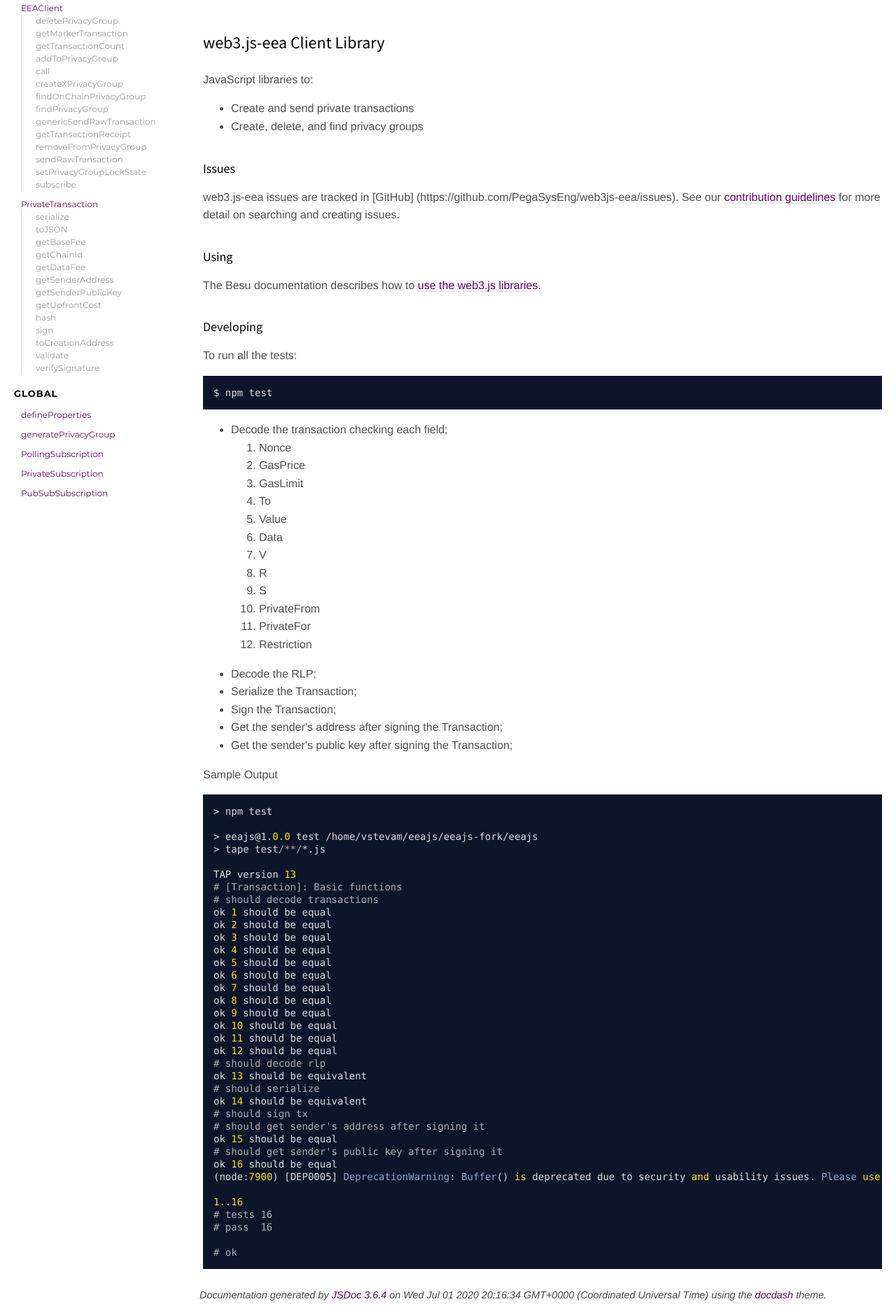
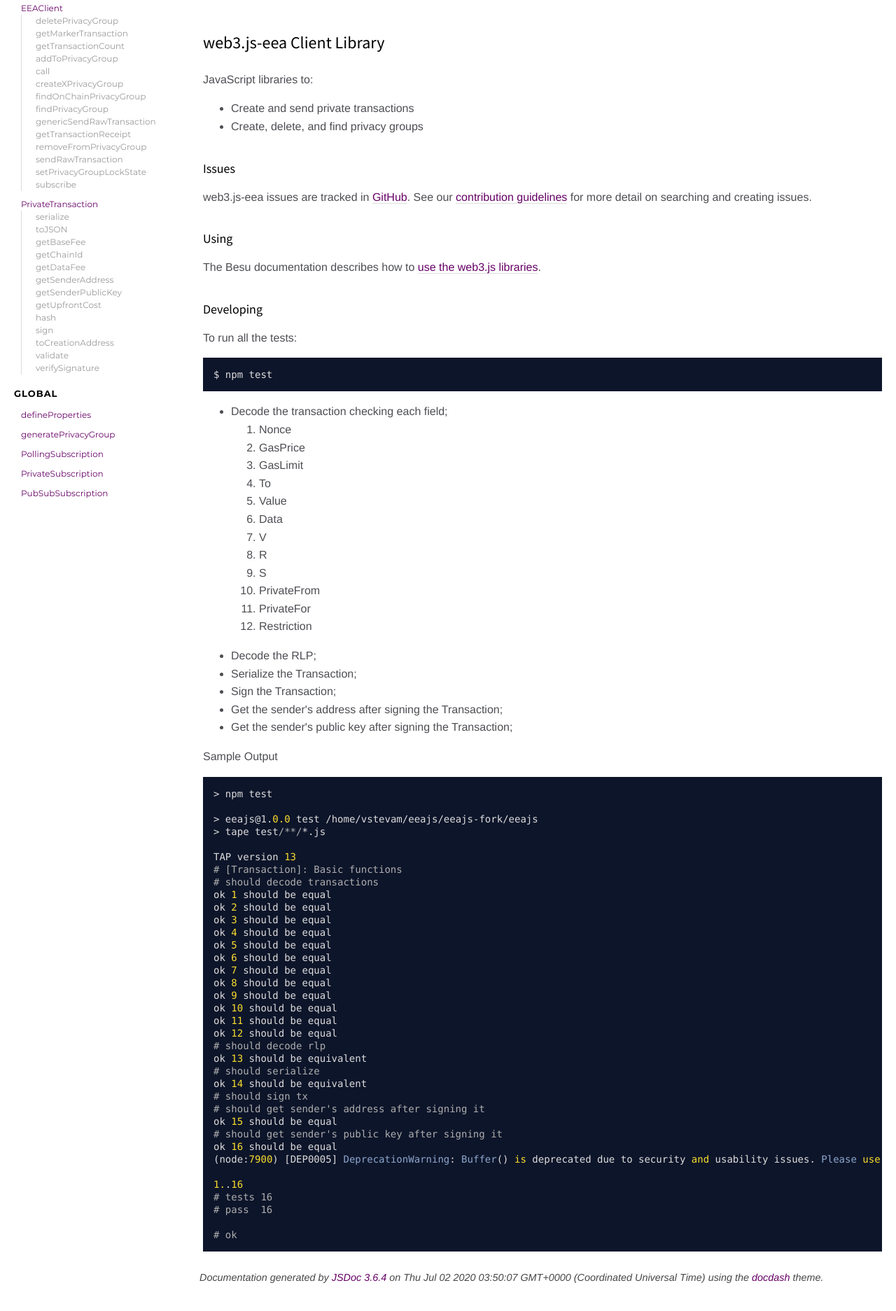
Before and after one commit to Consensys/web3js-eea, a plain HTML site: page latest/index.html in a window 1280 px wide. Shown: the part 72-1945 px from the top of the page at 70% size. After the commit the page ends 1920 px from the top, so only its background shows below. Drawn offline with Linux system fonts and the light colour scheme.

Commit message:
Automated SDK documentation update
[ci skip] Circle CI build 300, see https://circleci.com/gh/PegaSysEng/web3js-eea/300

Branch: master, commit: 09cc0f91b4f281e33a923859f285f4913b75cefb, tag:none

```diff
--- a/latest/index.html
+++ b/latest/index.html
@@ -64,7 +64,7 @@
 <li>Create, delete, and find privacy groups</li>
 </ul>
 <h2>Issues</h2>
-<p>web3.js-eea issues are tracked in [GitHub] (https://github.com/PegaSysEng/web3js-eea/issues).
+<p>web3.js-eea issues are tracked in <a href="https://github.com/PegaSysEng/web3js-eea/issues">GitHub</a>.
 See our <a href="https://github.com/PegaSysEng/web3js-eea/blob/master/CONTRIBUTING.md">contribution guidelines</a> for more detail on searching and creating issues.</p>
 <h2>Using</h2>
 <p>The Besu documentation describes how to <a href="https://besu.hyperledger.org/en/latest/Reference/web3js-eea-Methods/">use the web3.js libraries</a>.</p>
@@ -147,7 +147,7 @@
 <br class="clear">
 
 <footer>
-    Documentation generated by <a href="https://github.com/jsdoc3/jsdoc">JSDoc 3.6.4</a> on Wed Jul 01 2020 20:16:34 GMT+0000 (Coordinated Universal Time) using the <a href="https://github.com/clenemt/docdash">docdash</a> theme.
+    Documentation generated by <a href="https://github.com/jsdoc3/jsdoc">JSDoc 3.6.4</a> on Thu Jul 02 2020 03:50:07 GMT+0000 (Coordinated Universal Time) using the <a href="https://github.com/clenemt/docdash">docdash</a> theme.
 </footer>
 
 <script>prettyPrint();</script>
```
Also changed, not shown: latest/EEAClient.html (+1 -1 lines), latest/PrivateTransaction.html (+1 -1 lines), latest/custom-ethjs-util.js.html (+1 -1 lines), latest/global.html (+1 -1 lines), latest/index.js.html (+1 -1 lines), latest/privacyGroup.js.html (+1 -1 lines), latest/privateSubscription.js.html (+1 -1 lines), latest/privateTransaction.js.html (+1 -1 lines).
